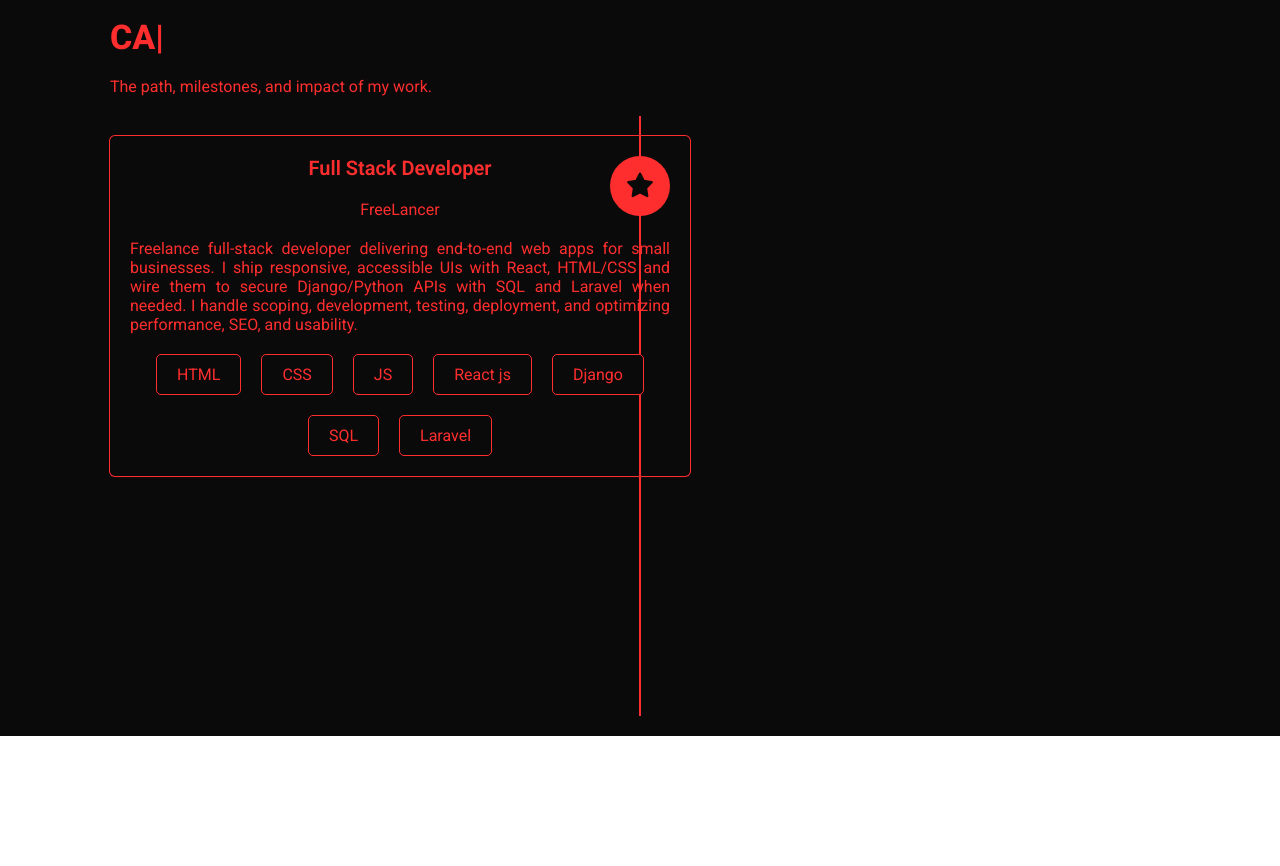
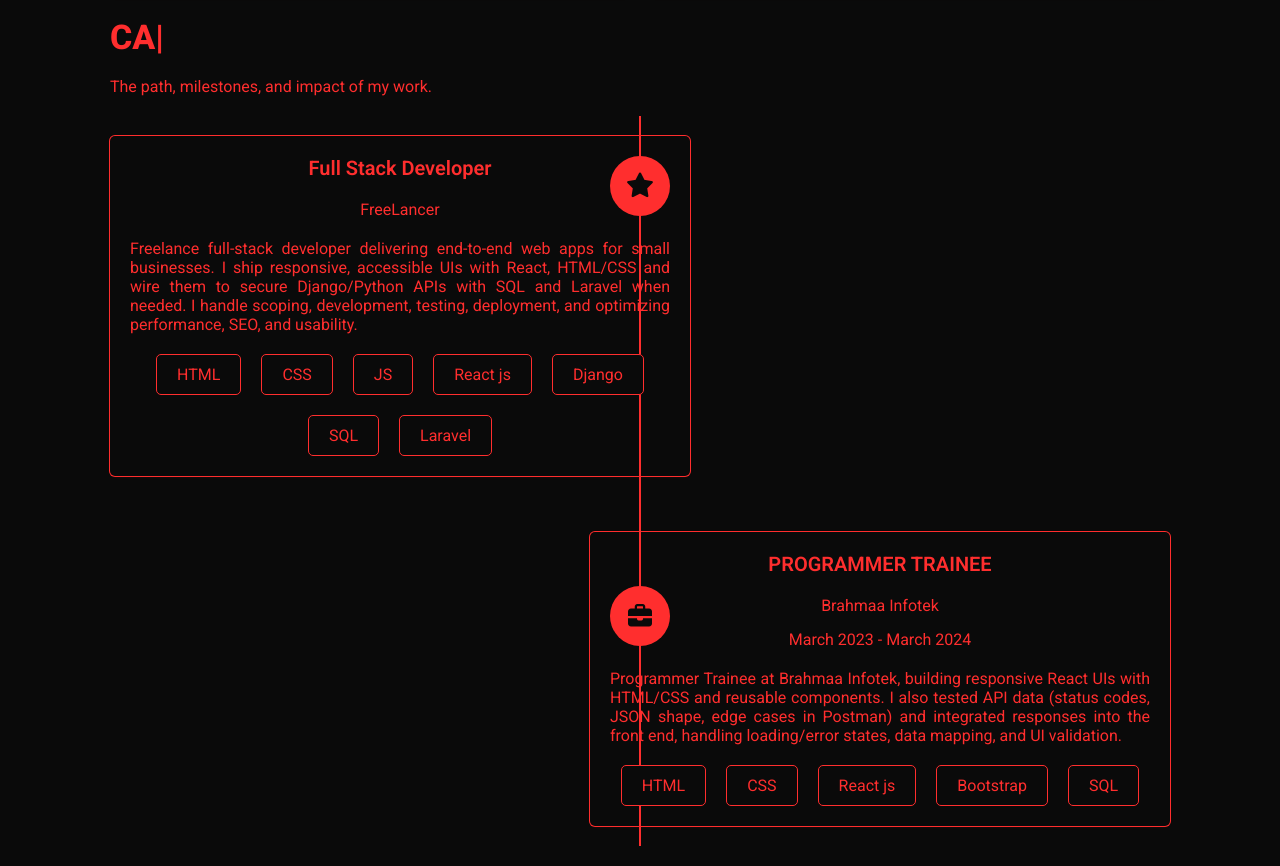
Before and after one commit to Blessen25/Portfolio_BVM, a React (Vite) app in the folder frontend/portfolio/: page / in a window 1280 px wide. Shown: the part 1694-2560 px from the top of the page. Before the commit the page ends 2430 px from the top, so only its background shows below. Built offline with nearby package versions, Linux system fonts and the light colour scheme.

Commit message:
Commited Changes

```diff
--- a/frontend/portfolio/src/components/experience_comp/experience.css
+++ b/frontend/portfolio/src/components/experience_comp/experience.css
@@ -7,7 +7,7 @@
 
 .experienceparent {
 
-    height: 600px;
+    height: 730px;
     display: flex;
     justify-content: center;
     position: relative;
@@ -38,6 +38,22 @@
     transition: all .7s;
 }
 
+.timeline_star2 {
+
+    width: 60px;
+    height: 60px;
+    border-radius: 50%;
+    position: absolute;
+    bottom: 200px;
+    left: 50%;
+    transform: translateX(-50%);
+    display: flex;
+    align-items: center;
+    justify-content: center;
+    z-index: 1;
+    transition: all .7s;
+}
+
 .firstexperiencediv {
 
     width: 580px;
@@ -45,6 +61,22 @@
     position: absolute;
     left: 0px;
     top: 20px;
+    padding: 20px;
+    display: flex;
+    flex-direction: column;
+    align-items: center;
+    gap: 20px;
+    z-index: 1;
+    transition: all .7s;
+}
+
+.secondexperiencediv {
+
+    width: 580px;
+    border-radius: 5px;
+    position: absolute;
+    right: 0px;
+    bottom: 20px;
     padding: 20px;
     display: flex;
     flex-direction: column;
@@ -64,3 +96,11 @@
     justify-content: center;
     align-items: center;
 }
+
+.yearofexp {
+
+    display: flex;
+    flex-direction: column;
+    gap: 15px;
+    align-items: center;
+}
--- a/frontend/portfolio/src/components/experience_comp/experience.tsx
+++ b/frontend/portfolio/src/components/experience_comp/experience.tsx
@@ -29,7 +29,24 @@ const Experience_Comp:React.FC<HeaderProps> = ({darkMode, setDarkMode}) => {
                             <ButtonComp text="Django" className={`${darkMode ? 'darkmodetwobutton' : 'lightmodetwobutton'}`}/>
                             <ButtonComp text="SQL" className={`${darkMode ? 'darkmodetwobutton' : 'lightmodetwobutton'}`}/>
                             <ButtonComp text="Laravel" className={`${darkMode ? 'darkmodetwobutton' : 'lightmodetwobutton'}`}/>
-
+                        </div>
+                    </div>
+                     <div className={`timeline_star2 ${darkMode ? 'darkmoderound' : 'lightmoderound'}`}>
+                        <i className="fa-solid fa-briefcase iconfont"></i>
+                    </div>
+                    <div className={`secondexperiencediv ${darkMode ? 'darkmodeaboutcard darkmodetext' : 'lightmodeaboutcard lightmodetext'}`}>
+                        <h1 className='h1smalltext'>PROGRAMMER TRAINEE</h1>
+                        <div className="yearofexp">
+                            <p className='ptext'>Brahmaa Infotek</p>
+                            <p>March 2023 - March 2024</p>
+                        </div>
+                        <p className='ptext'>Programmer Trainee at Brahmaa Infotek, building responsive React UIs with HTML/CSS and reusable components. I also tested API data (status codes, JSON shape, edge cases in Postman) and integrated responses into the front end, handling loading/error states, data mapping, and UI validation.</p>
+                        <div className="experienceskilldiv">
+                            <ButtonComp text="HTML" className={`${darkMode ? 'darkmodetwobutton' : 'lightmodetwobutton'}`}/>
+                            <ButtonComp text="CSS" className={`${darkMode ? 'darkmodetwobutton' : 'lightmodetwobutton'}`}/>
+                            <ButtonComp text="React js" className={`${darkMode ? 'darkmodetwobutton' : 'lightmodetwobutton'}`}/>
+                            <ButtonComp text="Bootstrap" className={`${darkMode ? 'darkmodetwobutton' : 'lightmodetwobutton'}`}/>
+                            <ButtonComp text="SQL" className={`${darkMode ? 'darkmodetwobutton' : 'lightmodetwobutton'}`}/>
                         </div>
                     </div>
                 </div>
```
